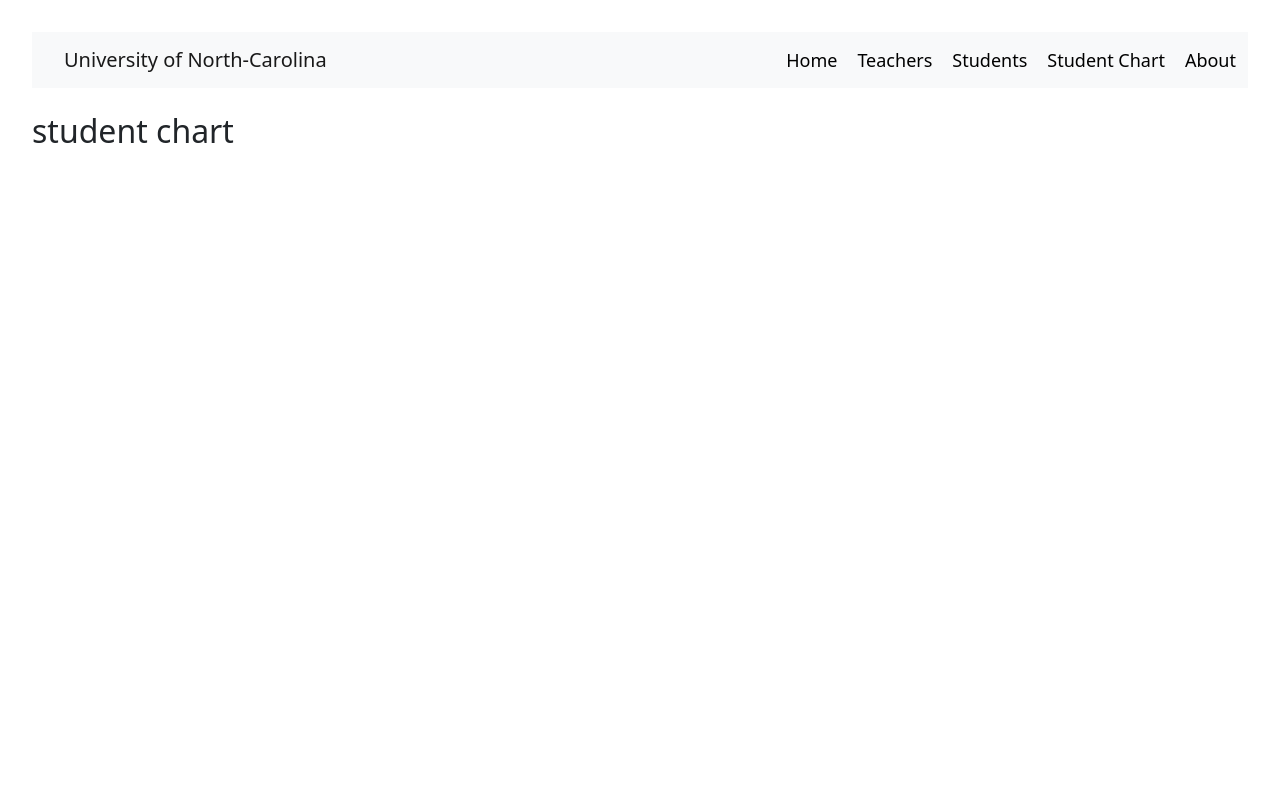
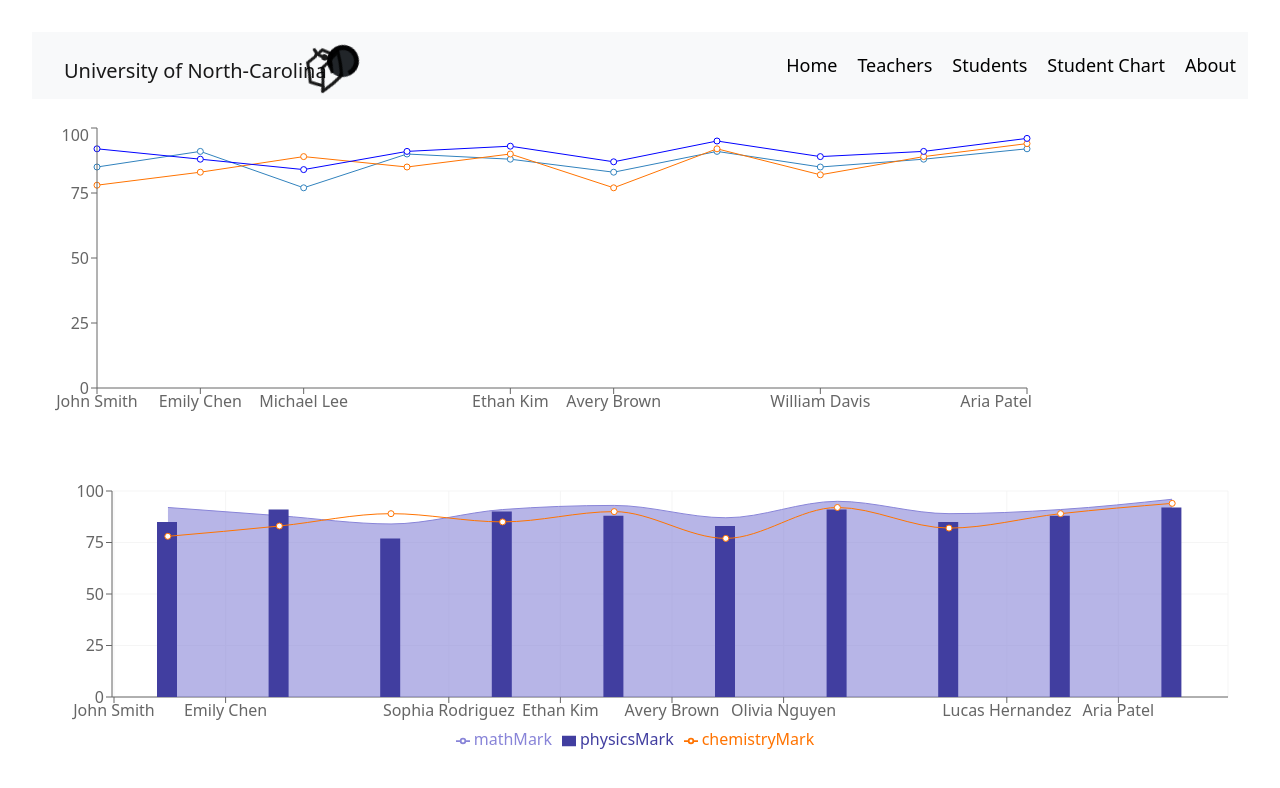
Before and after one commit to Galib24/university-with-react, a React (Vite) app: page /studentChart in a window 1280 px wide. Shown: the top 788 px of the page. Built offline with nearby package versions, Linux system fonts and the light colour scheme.

Commit message:
chart added

```diff
--- a/src/Components/Header/Header.jsx
+++ b/src/Components/Header/Header.jsx
@@ -12,7 +12,17 @@ const Header = () => {
 
             <Navbar bg="light" expand="lg" className='mb-4'>
                 <Container fluid>
-                    <Navbar.Brand href="/">University of North-Carolina</Navbar.Brand>
+                    <Navbar.Brand href="/">University of North-Carolina
+
+    <span className='spinner-border bg-dark'>
+    <svg  width={50} height={50} xmlns="http://www.w3.org/2000/svg" fill="none" viewBox="0 0 24 24" strokeWidth={1.5} stroke="currentColor" className="w-6 h-6">
+  <path strokeLinecap="round" strokeLinejoin="round" d="M4.26 10.147a60.436 60.436 0 00-.491 6.347A48.627 48.627 0 0112 20.904a48.627 48.627 0 018.232-4.41 60.46 60.46 0 00-.491-6.347m-15.482 0a50.57 50.57 0 00-2.658-.813A59.905 59.905 0 0112 3.493a59.902 59.902 0 0110.399 5.84c-.896.248-1.783.52-2.658.814m-15.482 0A50.697 50.697 0 0112 13.489a50.702 50.702 0 017.74-3.342M6.75 15a.75.75 0 100-1.5.75.75 0 000 1.5zm0 0v-3.675A55.378 55.378 0 0112 8.443m-7.007 11.55A5.981 5.981 0 006.75 15.75v-1.5" />
+</svg>
+    </span>
+
+
+                    </Navbar.Brand>
+
                     <Navbar.Toggle aria-controls="navbarScroll" />
                     <Navbar.Collapse id="navbarScroll">
                         <Nav
--- a/src/Components/Student Chart/StudentChart.jsx
+++ b/src/Components/Student Chart/StudentChart.jsx
@@ -10,127 +10,138 @@ import {
     CartesianGrid,
     Tooltip,
     Legend,
+    LineChart,
 } from 'recharts';
 const StudentChart = () => {
+
+
 
 
 
     const students = [
       {
         id: 1,
-          class: 'A',
-          subjects: [
-            { name: 'Math', mark: 80 },
-            { name: 'Science', mark: 90 },
-            { name: 'History', mark: 75 }
-          ]
+        name: "John Smith",
+        physicsMark: 85,
+        chemistryMark: 78,
+        mathMark: 92
       },
       {
         id: 2,
-          class: 'B',
-          subjects: [
-            { name: 'Science', mark: 90 },
-            { name: 'English', mark: 85 },
-            { name: 'Art', mark: 95 }
-          ]
+        name: "Emily Chen",
+        physicsMark: 91,
+        chemistryMark: 83,
+        mathMark: 88
       },
       {
         id: 3,
-          class: 'A',
-          subjects: [
-            { name: 'English', mark: 75 },
-            { name: 'History', mark: 85 },
-            { name: 'Art', mark: 80 }
-          ]
+        name: "Michael Lee",
+        physicsMark: 77,
+        chemistryMark: 89,
+        mathMark: 84
       },
       {
         id: 4,
-          class: 'C',
-          subjects: [
-            { name: 'History', mark: 85 },
-            { name: 'Math', mark: 80 },
-            { name: 'Science', mark: 70 }
-          ]
+        name: "Sophia Rodriguez",
+        physicsMark: 90,
+        chemistryMark: 85,
+        mathMark: 91
       },
       {
         id: 5,
-          class: 'B',
-          subjects: [
-            { name: 'Art', mark: 95 },
-            { name: 'Science', mark: 85 },
-            { name: 'English', mark: 80 }
-          ]
+        name: "Ethan Kim",
+        physicsMark: 88,
+        chemistryMark: 90,
+        mathMark: 93
       },
       {
         id: 6,
-          class: 'C',
-          subjects: [
-            { name: 'Math', mark: 70 },
-            { name: 'English', mark: 85 },
-            { name: 'Art', mark: 90 }
-          ]
+        name: "Avery Brown",
+        physicsMark: 83,
+        chemistryMark: 77,
+        mathMark: 87
       },
       {
         id: 7,
-          class: 'A',
-          subjects: [
-            { name: 'Science', mark: 85 },
-            { name: 'Math', mark: 90 },
-            { name: 'English', mark: 75 }
-          ]
+        name: "Olivia Nguyen",
+        physicsMark: 91,
+        chemistryMark: 92,
+        mathMark: 95
       },
       {
         id: 8,
-          class: 'B',
-          subjects: [
-            { name: 'History', mark: 80 },
-            { name: 'Science', mark: 85 },
-            { name: 'Math', mark: 90 }
-          ]
+        name: "William Davis",
+        physicsMark: 85,
+        chemistryMark: 82,
+        mathMark: 89
       },
       {
         id: 9,
-          class: 'A',
-          subjects: [
-            { name: 'Art', mark: 95 },
-            { name: 'Math', mark: 85 },
-            { name: 'English', mark: 80 }
-          ]
+        name: "Lucas Hernandez",
+        physicsMark: 88,
+        chemistryMark: 89,
+        mathMark: 91
       },
       {
         id: 10,
-          class: 'C',
-          subjects: [
-            { name: 'Science', mark: 90 },
-            { name: 'History', mark: 85 },
-            { name: 'English', mark: 75 }
+        name: "Aria Patel",
+        physicsMark: 92,
+        chemistryMark: 94,
+        mathMark: 96
+      }
     ]
-        },
-        {
-          id: 11,
-          class: 'B',
-          subjects: [
-            { name: 'Math', mark: 80 },
-            { name: 'Art', mark: 85 },
-            { name: 'History', mark: 90 }
-          ]
-        },
-        {
-          id: 12,
-          class: 'A',
-          subjects: [
-            { name: 'English', mark: 90 },
-            { name: 'Math', mark: 95 },
-            { name: 'Art', mark: 80 }
-          ]
-        }
-      ];
+
 
 
 
     return (
         <div>
-            <h2>student chart</h2>
+            {/* <h2>student chart</h2> */}
+            <LineChart
+
+            width={1000}
+            height={300}
+            data ={students}
+            >
+<Line dataKey="physicsMark"></Line>
+<Line stroke="#ff7300" dataKey="chemistryMark"></Line>
+<Line stroke="#0000FF" dataKey="mathMark"></Line>
+     <XAxis dataKey="name"></XAxis>
+      <YAxis></YAxis>
+      <Tooltip></Tooltip>
+            </LineChart>
+
+
+
+<div className='mt-5'>
+<div style={{ width: '100%', height: 300 }}>
+        <ResponsiveContainer>
+          <ComposedChart
+            width={500}
+            height={400}
+            data={students}
+            margin={{
+              top: 20,
+              right: 20,
+              bottom: 20,
+              left: 20,
+            }}
+          >
+            <CartesianGrid stroke="#f5f5f5" />
+            <XAxis dataKey="name" scale="band" />
+            <YAxis />
+            <Tooltip />
+            <Legend />
+            <Area type="monotone" dataKey="mathMark" fill="#8884d8" stroke="#8884d8" />
+            <Bar dataKey="physicsMark" barSize={20} fill="#413ea0" />
+            <Line type="monotone" dataKey="chemistryMark" stroke="#ff7300" />
+          </ComposedChart>
+        </ResponsiveContainer>
+      </div>
+</div>
+
+
+
         </div>
     );
 };
```
Lines whose indentation alone changed are shown as unchanged.
